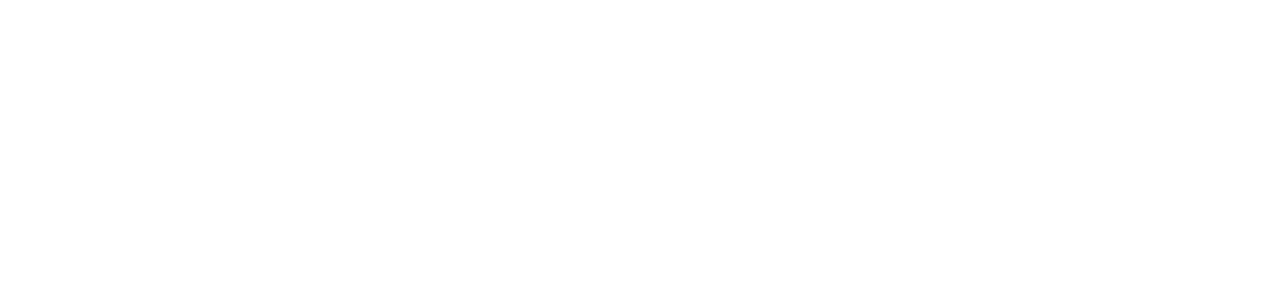
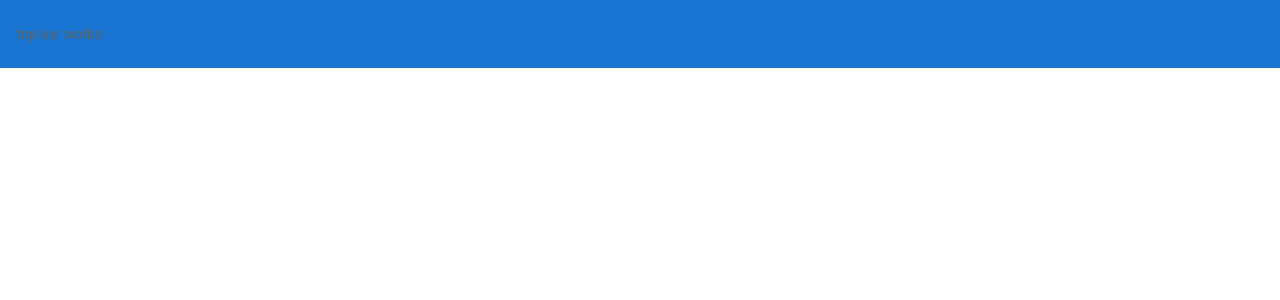
Before and after one commit to ksrntheja-ui/Angular-Docs-First-Example, an Angular app: page / in a window 1280 px wide. Shown: the top 300 px of the page. Built offline with nearby package versions, Linux system fonts and the light colour scheme.

Commit message:
06-Added 'top-bar' selector to app.component.html.

```diff
--- a/src/app/app.component.html
+++ b/src/app/app.component.html
@@ -1,3 +1,5 @@
+<app-top-bar></app-top-bar>
+
 <div class="container">
   <router-outlet></router-outlet>
 </div>
```
